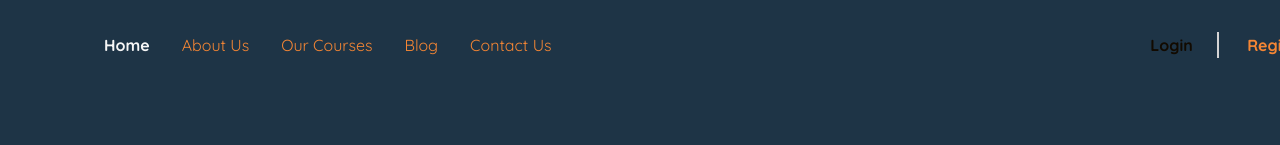
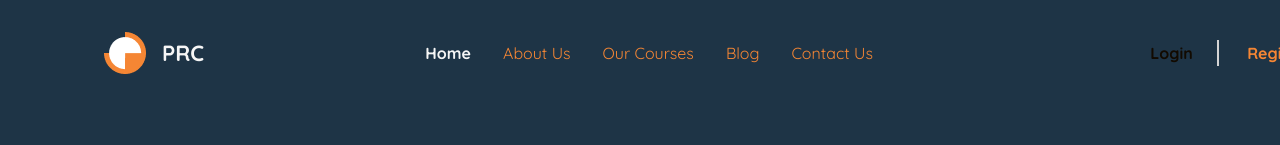
Before and after one commit to minhtri9623/Project, a plain HTML site: page index.html in a window 1280 px wide. Shown: the top 145 px of the page. Drawn offline with nearby package versions, Linux system fonts and the light colour scheme; grey boxes are pictures that could not be loaded.

Commit message:
init project

```diff
--- a/index.html
+++ b/index.html
@@ -17,10 +17,10 @@
     <div class="container">
         <div class="container-hero">
             <header class="header">
-                <!-- <div class="logo">
+                <div class="logo">
                     <img src="./image/Group 1.png" alt="">
                     <a href="#">PRC</a>
-                </div> -->
+                </div>
 
                 <ul class="menu">
                     <li><a href="#" class="active">Home</a></li>
```
